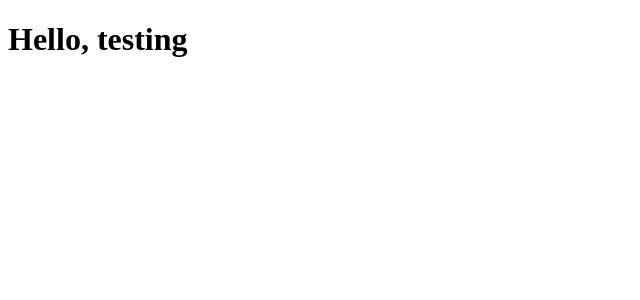
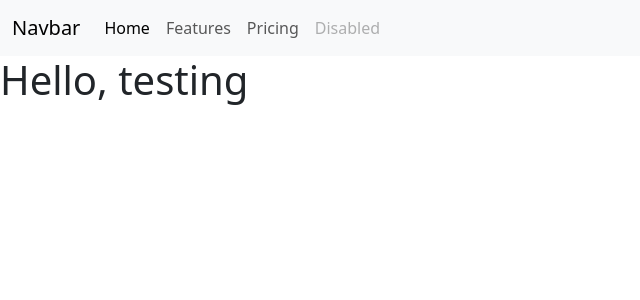
Before and after one commit to sjayawardena/p4-baby-tracker, a Django app: page / in a window 1280 px wide. Shown: the top 300 px of the page, without its empty margins (0-640 px from the left). Run offline with Django 4.2, Linux system fonts and the light colour scheme; some libraries are stand-ins or nearby versions.

Commit message:
Link Bootstrap, add Navbar

```diff
--- a/baby_tracker_app/settings.py
+++ b/baby_tracker_app/settings.py
@@ -134,6 +134,8 @@ USE_TZ = True
 
 STATIC_URL = 'static/'
 
+STATICFILES_DIRS = (os.path.join(BASE_DIR, 'static'),)
+
 # Default primary key field type
 # https://docs.djangoproject.com/en/4.2/ref/settings/#default-auto-field
 
--- /dev/null
+++ b/static/css/base.css
@@ -0,0 +1,3 @@
+
+
+/* Navbar */
--- a/templates/base.html
+++ b/templates/base.html
@@ -1,13 +1,34 @@
+{%load static %}
+
 <!DOCTYPE html>
 <html lang="en">
+
 <head>
     <meta charset="UTF-8">
     <meta name="viewport" content="width=device-width, initial-scale=1.0">
-    <title>Document</title>
+
+    <!-- Bootstrap-->
+    {% block extra_css %}
+    <link rel="stylesheet" href="https://cdnjs.cloudflare.com/ajax/libs/bootstrap/5.3.3/css/bootstrap.min.css"
+        integrity="sha512-jnSuA4Ss2PkkikSOLtYs8BlYIeeIK1h99ty4YfvRPAlzr377vr3CXDb7sb7eEEBYjDtcYj+AjBH3FLv5uSJuXg=="
+        crossorigin="anonymous" referrerpolicy="no-referrer" />
+        <link rel="stylesheet" href ={% static '/css/base.css' %}>
+    {% endblock %}
+
+    {% block onload_js %}
+    <script src="https://cdnjs.cloudflare.com/ajax/libs/bootstrap/5.3.3/js/bootstrap.min.js"
+        integrity="sha512-ykZ1QQr0Jy/4ZkvKuqWn4iF3lqPZyij9iRv6sGqLRdTPkY69YX6+7wvVGmsdBbiIfN/8OdsI7HABjvEok6ZopQ=="
+        crossorigin="anonymous" referrerpolicy="no-referrer"></script>
+    {% endblock %}
+
+    <title>Tracker.Baby - {% block title %} {% endblock %}</title>
 </head>
+
 <body>
+    {% include 'includes/header.html' %}
     <h1>
         Hello, testing
     </h1>
 </body>
+
 </html>
--- /dev/null
+++ b/templates/includes/header.html
@@ -0,0 +1,28 @@
+<header>
+    <nav class="navbar navbar-expand-sm bg-body-tertiary">
+        <div class="container-fluid">
+            <!-- Logo ++FILL OUT THIS BIT++ -->
+          <a class="navbar-brand" href="#">Navbar</a>
+          <button class="navbar-toggler" type="button" data-bs-toggle="collapse" data-bs-target="#navbarNav" aria-controls="navbarNav" aria-expanded="false" aria-label="Toggle navigation">
+            <span class="navbar-toggler-icon"></span>
+          </button>
+          <!-- Navigation Items -->
+          <div class="collapse navbar-collapse" id="navbarNav">
+            <ul class="navbar-nav">
+              <li class="nav-item">
+                <a class="nav-link active" aria-current="page" href="#">Home</a>
+              </li>
+              <li class="nav-item">
+                <a class="nav-link" href="#">Features</a>
+              </li>
+              <li class="nav-item">
+                <a class="nav-link" href="#">Pricing</a>
+              </li>
+              <li class="nav-item">
+                <a class="nav-link disabled" aria-disabled="true">Disabled</a>
+              </li>
+            </ul>
+          </div>
+        </div>
+      </nav>
+</header>
```
Also changed, not shown: static/images/baby-pixabay.webp (added), static/images/logo-shopify-tool.webp (added).
